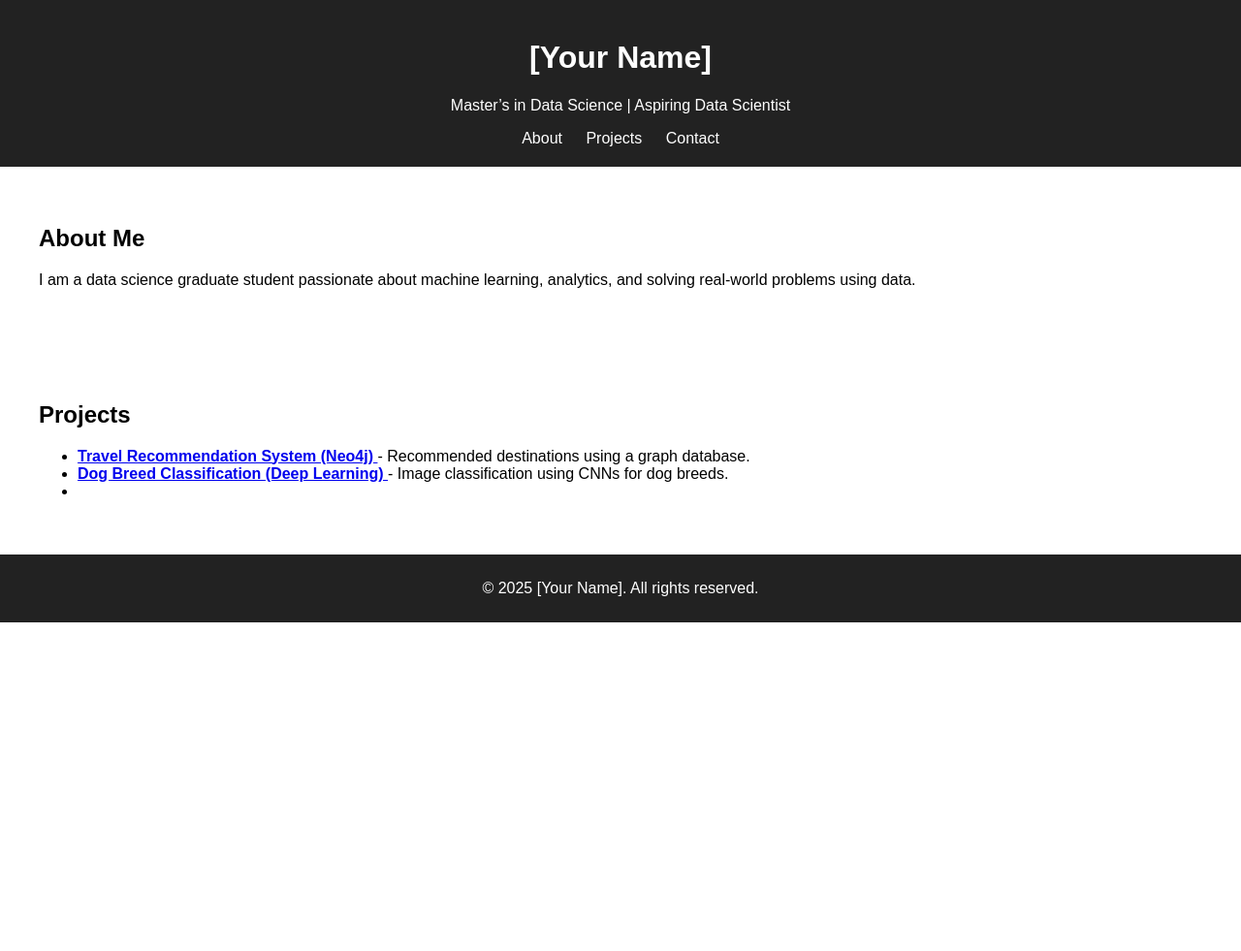
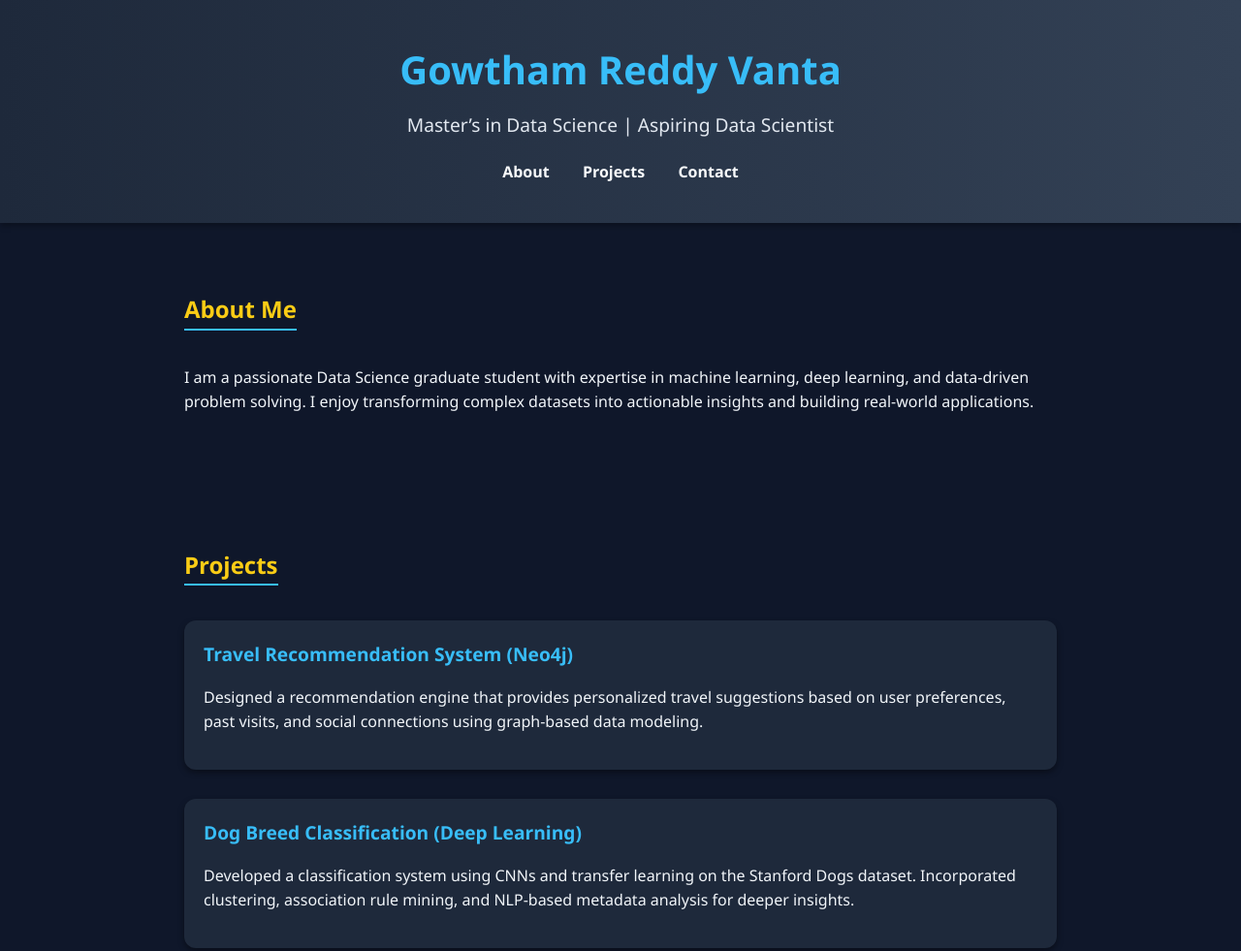
Before and after one commit to vantag95/gowthamreddy.github.io, a plain HTML site: page docs/index.html in a window 1280 px wide. Shown: the top 981 px of the page at 97% size. Before the commit the page ends 800 px from the top, so only its background shows below. Drawn offline with Linux system fonts and the light colour scheme.

Commit message:
Update index.html

```diff
--- a/docs/index.html
+++ b/docs/index.html
@@ -3,18 +3,114 @@
 <head>
   <meta charset="UTF-8">
   <meta name="viewport" content="width=device-width, initial-scale=1.0">
-  <title>My Portfolio - [Your Name]</title>
+  <title>Portfolio - Gowtham Reddy Vanta</title>
   <style>
-    body { font-family: Arial, sans-serif; margin: 0; padding: 0; }
-    header { background: #222; color: #fff; padding: 20px; text-align: center; }
-    nav a { color: #fff; margin: 0 10px; text-decoration: none; }
-    section { padding: 40px; }
-    footer { background: #222; color: #fff; text-align: center; padding: 10px; }
+    /* Global Styles */
+    body {
+      font-family: 'Segoe UI', Tahoma, Geneva, Verdana, sans-serif;
+      margin: 0;
+      padding: 0;
+      background: #0f172a;
+      color: #f1f5f9;
+      line-height: 1.6;
+    }
+
+    a {
+      text-decoration: none;
+      color: #38bdf8;
+      transition: 0.3s;
+    }
+
+    a:hover {
+      color: #facc15;
+    }
+
+    header {
+      background: linear-gradient(90deg, #1e293b, #334155);
+      color: #fff;
+      padding: 40px 20px;
+      text-align: center;
+      box-shadow: 0px 3px 6px rgba(0,0,0,0.3);
+    }
+
+    header h1 {
+      margin: 0;
+      font-size: 2.5rem;
+      color: #38bdf8;
+    }
+
+    header p {
+      margin: 10px 0 0;
+      font-size: 1.2rem;
+      color: #e2e8f0;
+    }
+
+    nav {
+      margin-top: 20px;
+    }
+
+    nav a {
+      margin: 0 15px;
+      font-weight: bold;
+      color: #f8fafc;
+    }
+
+    nav a:hover {
+      color: #38bdf8;
+    }
+
+    section {
+      padding: 50px 20px;
+      max-width: 900px;
+      margin: auto;
+    }
+
+    h2 {
+      color: #facc15;
+      border-bottom: 2px solid #38bdf8;
+      display: inline-block;
+      margin-bottom: 20px;
+    }
+
+    ul {
+      list-style: none;
+      padding: 0;
+    }
+
+    li {
+      margin-bottom: 30px;
+      background: #1e293b;
+      padding: 20px;
+      border-radius: 12px;
+      box-shadow: 0px 3px 6px rgba(0,0,0,0.4);
+    }
+
+    li b {
+      font-size: 1.2rem;
+      color: #38bdf8;
+    }
+
+    footer {
+      background: #1e293b;
+      color: #94a3b8;
+      text-align: center;
+      padding: 20px;
+      font-size: 0.9rem;
+      margin-top: 40px;
+    }
+
+    footer a {
+      color: #38bdf8;
+    }
+
+    footer a:hover {
+      color: #facc15;
+    }
   </style>
 </head>
 <body>
   <header>
-    <h1>[Your Name]</h1>
+    <h1>Gowtham Reddy Vanta</h1>
     <p>Master’s in Data Science | Aspiring Data Scientist</p>
     <nav>
       <a href="#about">About</a>
@@ -25,7 +121,11 @@
 
   <section id="about">
     <h2>About Me</h2>
-    <p>I am a data science graduate student passionate about machine learning, analytics, and solving real-world problems using data.</p>
+    <p>
+      I am a passionate Data Science graduate student with expertise in machine learning, deep learning,
+      and data-driven problem solving. I enjoy transforming complex datasets into actionable insights
+      and building real-world applications.
+    </p>
   </section>
 
   <section id="projects">
@@ -34,20 +134,36 @@
       <li>
         <b><a href="https://github.com/vantag95/travel-recommendation-system" target="_blank">
           Travel Recommendation System (Neo4j)
-      </a></b> - Recommended destinations using a graph database.
+        </a></b>
+        <p>
+          Designed a recommendation engine that provides personalized travel suggestions based on user
+          preferences, past visits, and social connections using graph-based data modeling.
+        </p>
       </li>
+
       <li>
         <b><a href="https://github.com/vantag95/Dog-Breed-Classification-DataMining" target="_blank">
           Dog Breed Classification (Deep Learning)
-      </a></b> - Image classification using CNNs for dog breeds.
+        </a></b>
+        <p>
+          Developed a classification system using CNNs and transfer learning on the Stanford Dogs dataset.
+          Incorporated clustering, association rule mining, and NLP-based metadata analysis for deeper insights.
+        </p>
       </li>
-    <li>
-
     </ul>
   </section>
 
+  <section id="contact">
+    <h2>Contact</h2>
+    <p>Email: <a href="mailto:vantagowthamreddy@gmail.com">vantagowthamreddy@gmail.com</a></p>
+    <p>GitHub: <a href="https://github.com/vantag95" target="_blank">github.com/vantag95</a></p>
+    <p>LinkedIn: <a href="https://www.linkedin.com/in/gowtham-reddy-vanta-083152344/" target="_blank">
+      linkedin.com/in/gowtham-reddy-vanta
+    </a></p>
+  </section>
+
   <footer>
-    <p>© 2025 [Your Name]. All rights reserved.</p>
+    <p>© 2025 Gowtham Reddy Vanta | Built with ❤️ and Data</p>
   </footer>
 </body>
 </html>
```
Lines whose indentation alone changed are shown as unchanged.
